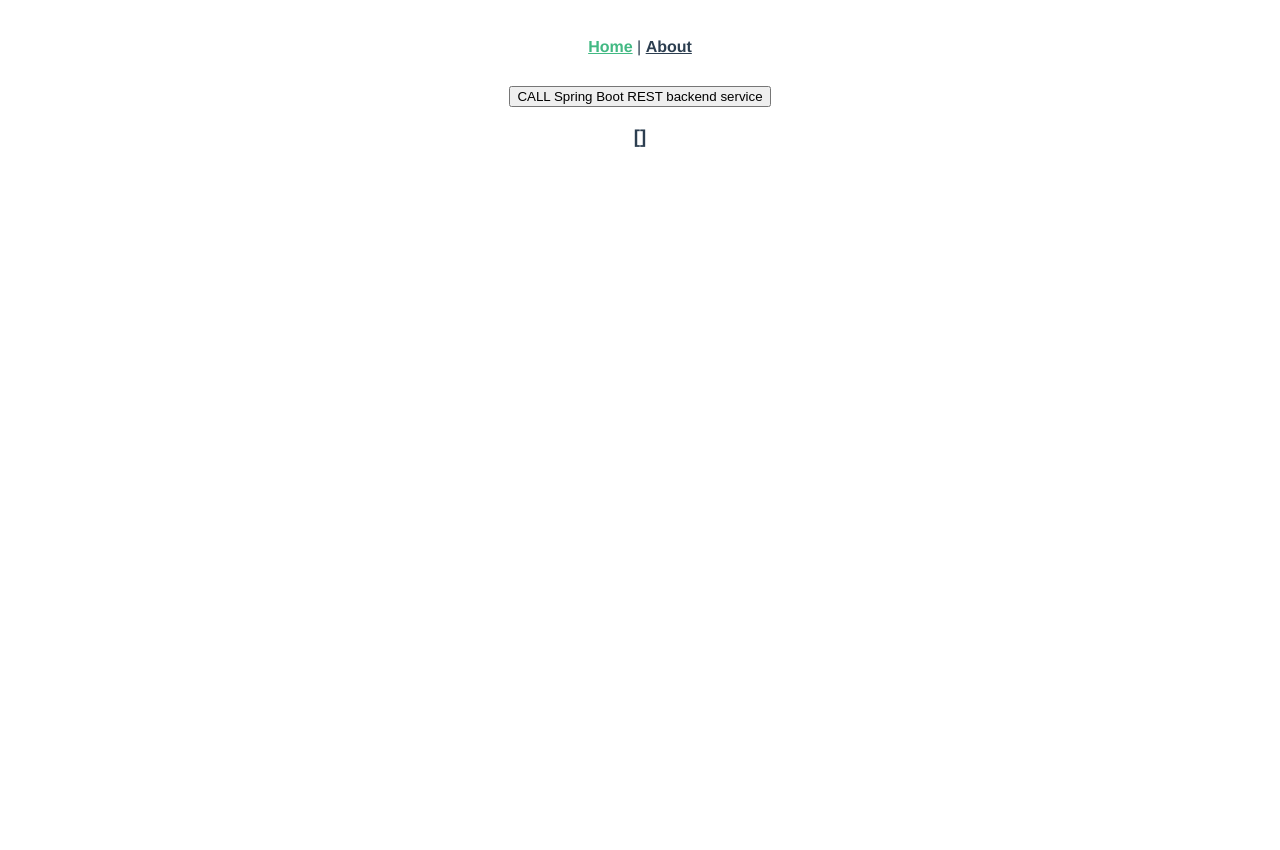
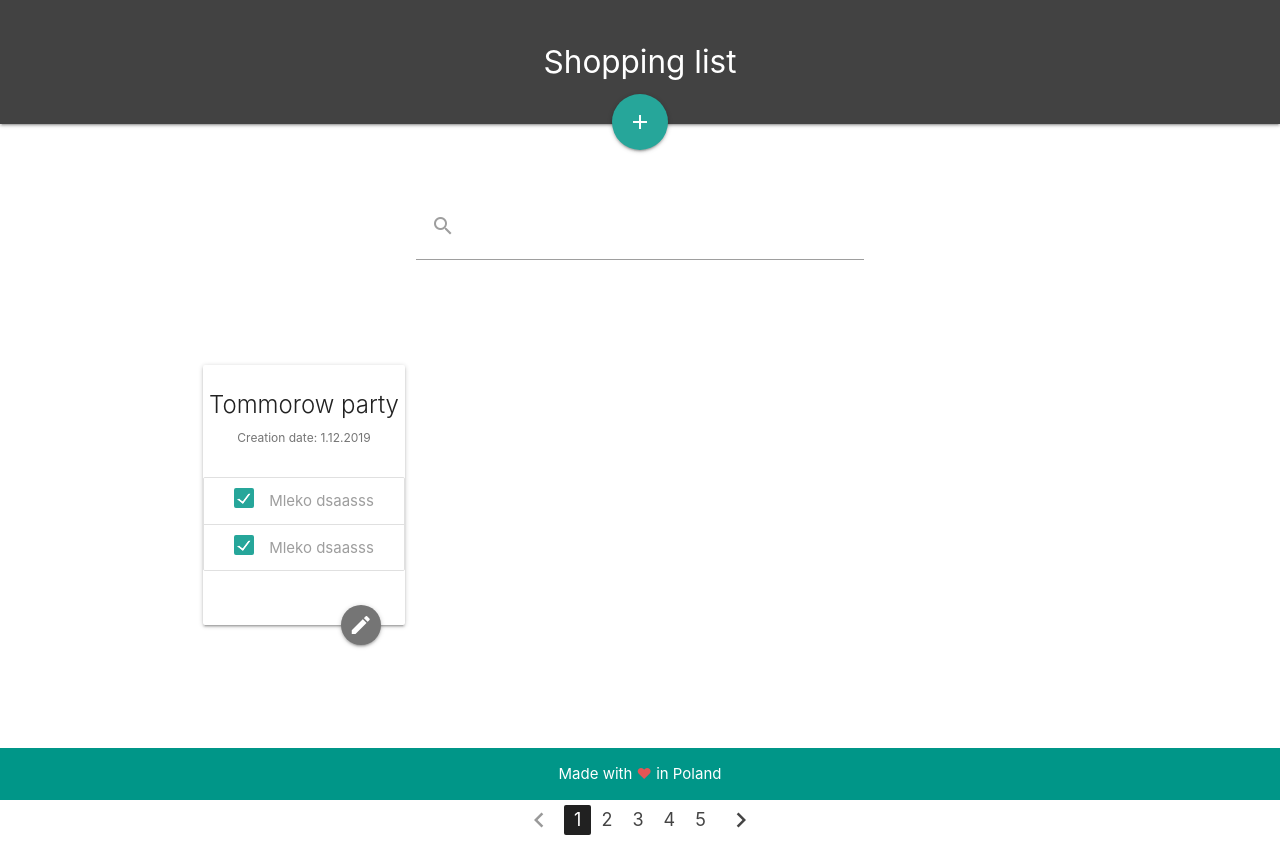
Before and after one commit to sgasior/shopping-list-vue-spring, a Vue app in the folder frontend/: page / in a window 1280 px wide. Before the commit the page ends 800 px from the top, so only its background shows below. Built offline with nearby package versions, Linux system fonts and the light colour scheme.

Commit message:
Started working on frontend (html,css) divided app into components and implemented navbar, footer and some features in main section (cards)

```diff
--- a/frontend/public/index.html
+++ b/frontend/public/index.html
@@ -1,17 +1,23 @@
 <!DOCTYPE html>
 <html lang="en">
+
 <head>
   <meta charset="utf-8">
   <meta http-equiv="X-UA-Compatible" content="IE=edge">
   <meta name="viewport" content="width=device-width,initial-scale=1.0">
+  <link href="https://fonts.googleapis.com/icon?family=Material+Icons" rel="stylesheet">
+  <link rel="stylesheet" href="https://cdnjs.cloudflare.com/ajax/libs/materialize/1.0.0/css/materialize.min.css">
   <link rel="icon" href="<%= BASE_URL %>favicon.ico">
   <title>frontend</title>
 </head>
+
 <body>
   <noscript>
-      <strong>We're sorry but frontend doesn't work properly without JavaScript enabled. Please enable it to continue.</strong>
+    <strong>We're sorry but frontend doesn't work properly without JavaScript enabled. Please enable it to
+      continue.</strong>
   </noscript>
   <div id="app"></div>
   <!-- built files will be auto injected -->
 </body>
+
 </html>
--- a/frontend/src/App.vue
+++ b/frontend/src/App.vue
@@ -1,32 +1,24 @@
 <template>
   <div id="app">
-    <div id="nav">
-      <router-link to="/">Home</router-link> |
-      <router-link to="/about">About</router-link>
-    </div>
-    <router-view/>
+    <Navbar />
+    <Index />
+    <Footer />
   </div>
 </template>
 
+<script>
+import Navbar from "@/components/Navbar";
+import Index from "@/components/Index";
+import Footer from "@/components/Footer";
+export default {
+  name: "App",
+  components: {
+    Navbar,
+    Index,
+    Footer
+  }
+};
+</script>
 <style>
-#app {
-  font-family: 'Avenir', Helvetica, Arial, sans-serif;
-  -webkit-font-smoothing: antialiased;
-  -moz-osx-font-smoothing: grayscale;
-  text-align: center;
-  color: #2c3e50;
-}
 
-#nav {
-  padding: 30px;
-}
-
-#nav a {
-  font-weight: bold;
-  color: #2c3e50;
-}
-
-#nav a.router-link-exact-active {
-  color: #42b983;
-}
 </style>
--- /dev/null
+++ b/frontend/src/components/Footer.vue
@@ -0,0 +1,25 @@
+<template>
+  <footer class="teal">
+    Made with
+    <span class="heart">❤</span> in Poland
+  </footer>
+</template>
+
+<script>
+export default {};
+</script>
+
+<style>
+.heart {
+  color: #e25555;
+}
+
+footer {
+  text-align: center;
+  color: #fff;
+  padding: 1rem;
+  position: absolute;
+  bottom: 0;
+  width: 100%;
+}
+</style>
--- /dev/null
+++ b/frontend/src/components/Index.vue
@@ -0,0 +1,79 @@
+<template>
+  <main>
+    <div class="container">
+      <Search />
+      <div class="row">
+        <div class="col s12 m4 l3">
+          <div class="card">
+            <div class="card-content">
+              <span class="card-title center">Tommorow party</span>
+              <p class="task-date">Creation date: 1.12.2019</p>
+              <ul class="collection">
+                <li class="collection-item">
+                  <p class="center">
+                    <label>
+                      <input type="checkbox" class="filled-in" checked="checked" />
+                      <span>Mleko dsaasss</span>
+                    </label>
+                  </p>
+                </li>
+                <li class="collection-item">
+                  <p class="center">
+                    <label>
+                      <input type="checkbox" class="filled-in" checked="checked" />
+                      <span>Mleko dsaasss</span>
+                    </label>
+                  </p>
+                </li>
+              </ul>
+              <a class="btn-floating halfway-fab waves-effect waves-light grey darken-1">
+                <i class="material-icons">edit</i>
+              </a>
+            </div>
+          </div>
+        </div>
+      </div>
+      <Pagination />
+    </div>
+  </main>
+</template>
+
+<script>
+import Search from "@/components/Search";
+import Pagination from "@/components/Pagination";
+export default {
+  name: "Index",
+  data() {
+    return {};
+  },
+  components: {
+    Search,
+    Pagination
+  }
+};
+</script>
+
+<style>
+.card {
+  margin: 6rem 0;
+}
+
+.collection {
+  margin: 2rem 0;
+}
+
+.card .card-content {
+  padding-left: 0;
+  padding-right: 0;
+}
+
+.task-done {
+  text-decoration: line-through;
+}
+
+.task-date {
+  color: #757575;
+  font-size: 0.8rem;
+  text-align: center;
+}
+</style>
--- /dev/null
+++ b/frontend/src/components/Navbar.vue
@@ -0,0 +1,38 @@
+<template>
+    <nav class="nav-extended grey darken-3">
+      <div class="nav-wrapper">
+        <a href="#!" class="brand-logo center">Shopping list</a>
+      </div>
+      <div class="nav-content">
+        <a class="btn-floating btn-large waves-effect waves-light add-btn">
+          <i class="material-icons">add</i>
+        </a>
+      </div>
+    </nav>
+</template>
+
+<script>
+export default {
+  name: "Navbar",
+  data() {
+    return {};
+  }
+};
+</script>
+
+<style>
+nav {
+  padding: 2rem;
+  text-align: center;
+}
+
+.nav-content{
+    position: relative;
+}
+
+.add-btn{
+    position: absolute;
+    left: 50%;
+    transform: translateX(-50%)
+}
+</style>
--- /dev/null
+++ b/frontend/src/components/Pagination.vue
@@ -0,0 +1,46 @@
+<template>
+    <ul class="pagination center">
+      <li class="disabled">
+        <a href="#!">
+          <i class="material-icons">chevron_left</i>
+        </a>
+      </li>
+      <li class="active">
+        <a href="#!">1</a>
+      </li>
+      <li class="waves-effect">
+        <a href="#!">2</a>
+      </li>
+      <li class="waves-effect">
+        <a href="#!">3</a>
+      </li>
+      <li class="waves-effect">
+        <a href="#!">4</a>
+      </li>
+      <li class="waves-effect">
+        <a href="#!">5</a>
+      </li>
+      <li class="waves-effect">
+        <a href="#!">
+          <i class="material-icons">chevron_right</i>
+        </a>
+      </li>
+    </ul>
+</template>
+
+<script>
+export default {
+
+}
+</script>
+
+
+<style>
+    .pagination{
+        margin-top: 6rem;
+    }
+
+    .pagination li.active{
+        background-color: #212121;
+    }
+</style>
--- /dev/null
+++ b/frontend/src/components/Search.vue
@@ -0,0 +1,34 @@
+<template>
+  <div class="search-task">
+    <form>
+      <div class="input-field">
+        <input id="search" type="search" required />
+        <label class="label-icon" for="search">
+          <i class="material-icons">search</i>
+        </label>
+        <i class="material-icons">close</i>
+      </div>
+    </form>
+  </div>
+</template>
+
+<script>
+
+export default {
+  data() {
+    return {};
+  }
+};
+</script>
+
+<style>
+
+.search-task{
+  margin-top: 6rem;
+  width: 50%;
+  margin-left: auto;
+  margin-right: auto;
+}
+
+
+</style>
```
Lines whose indentation alone changed are shown as unchanged.
